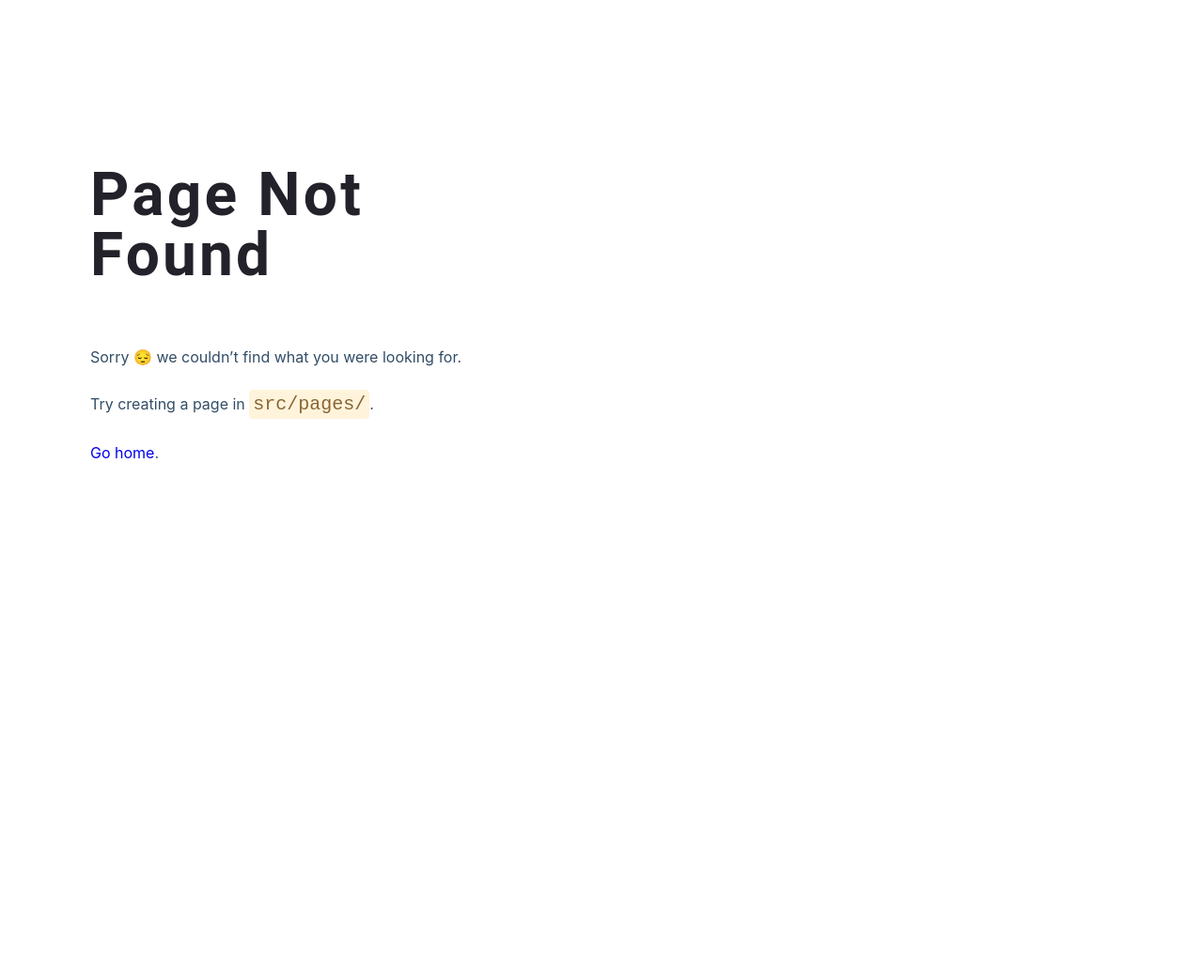
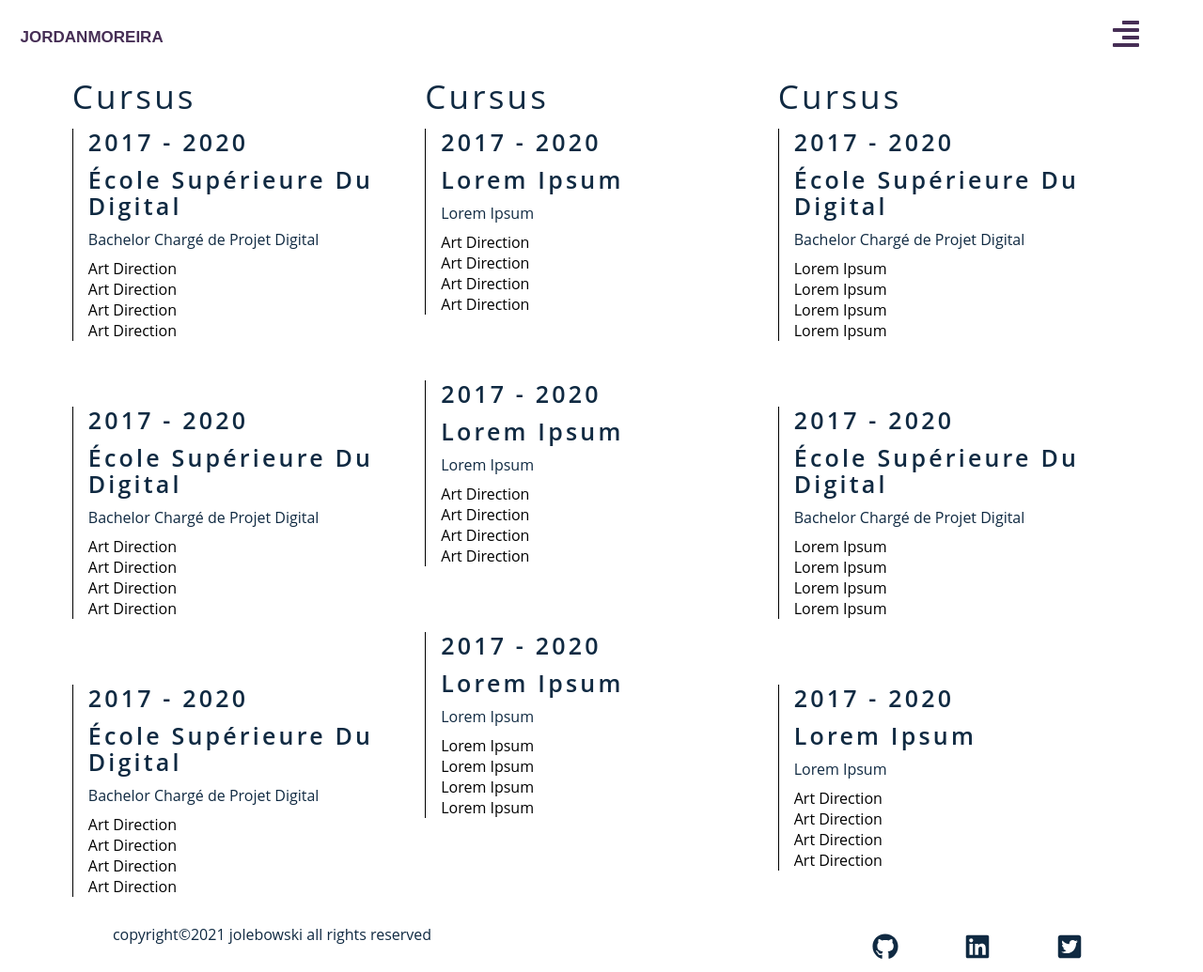
Before and after one commit to jolebowski/portfolio, a Gatsby site: page /resume in a window 1280 px wide. Before the commit this address had no page. Shown: the whole page at 94% size. Before the commit the page ends 800 px from the top, so only its background shows below. Built offline with nearby package versions, Linux system fonts and the light colour scheme; Gatsby itself is replaced by a stand-in of ours.

Commit message:
add page resume

```diff
--- a/src/css/main.css
+++ b/src/css/main.css
@@ -36,6 +36,10 @@
     --dark-shadow: 0 5px 15px rgba(0, 0, 0, 0.2);
     --max-width: 1170px;
     --fixed-width: 700px;
+    --columns: 12;
+    --outer-gap: 7vw;
+    --inner-gap: 1vw;
+    --outer-col: calc(var(--outer-gap) - var(--inner-gap));
   }
   /*
   ===============
@@ -58,7 +62,7 @@ body {
   font-size: 0.875rem;
   margin-top: 5rem;
 }
-ul {
+ol,ul {
   list-style-type: none;
 }
 a {
@@ -468,3 +472,101 @@ Sidebar Animation
   letter-spacing: 2px;
   font-size: 0.85rem;
 }
+
+/* resume */
+
+.resume-categories{
+  width: 100%;
+  display: grid;
+  grid-template-columns: var(--outer-col) repeat(var(--columns),minmax(0,1fr)) var(--outer-col );
+}
+
+@media screen and (min-width: 896px) {
+  .resume-category:first-child {
+    grid-column: 2 / span 4;
+  }
+  .resume-category{
+    grid-column: span 4 / auto;
+    margin-top: 0px;
+  }
+}
+
+@media screen and (min-width: 896px) {
+  .resume-category-title{
+    font-size: 45px;
+    line-height: 54px;
+  }
+  .resume-sub-category > h3{
+    font-size: 27px;
+    line-height: 30px;
+  }
+  .resume-sub-category > h4{
+    font-size: 27px;
+    line-height: 30px;
+  }
+}
+/* .resume-category {
+  grid-column: 2 / -2;
+  margin-top: 100px;
+} */
+.resume-category-title {
+  font-family: var(--ff-secondary);
+  font-weight: 400;
+  font-size: 35px;
+  line-height: 45px;
+  position: sticky;
+  top: 0px;
+  z-index: 1;
+  background: var(--clr-white);
+}
+.resume-category > ul:first-child {
+  margin-top: 35px;
+}
+.resume-sub-category:first-child{
+  margin-top: 0px;
+}
+
+.resume-sub-category{
+  position: relative;
+  padding-left: 17px;
+  margin-top: 70px;
+}
+
+.resume-sub-category::before{
+  content: "";
+  position: absolute;
+  top: 0px;
+  left: 0px;
+  width: 1px;
+  height: 100%;
+  background:var(--clr-black);
+}
+.resume-sub-category > h3{
+  font-weight: 600;
+  font-size: 25px;
+  line-height: 28px;
+  font-family: var(--ff-secondary);
+}
+.resume-sub-category > h4{
+  font-weight: 600;
+  font-size: 25px;
+  line-height: 28px;
+  font-family: var(--ff-secondary);
+}
+.resume-sub-category > h5{
+  font-weight: 500;
+  font-size: 16px;
+  line-height: 20px;
+  margin-top: 10px;
+  font-family: var(--ff-secondary);
+}
+.resume-list{
+  margin-top: 10px;
+}
+.resume-item{
+  font-weight: 400;
+  font-size: 16px;
+  line-height: 22px;
+  color: var(--clr-black);
+  font-family: var(--ff-secondary);
+}
--- /dev/null
+++ b/src/pages/resume.js
@@ -0,0 +1,131 @@
+import React from "react"
+import Layout from "../components/layout"
+import SEO from "../components/seo"
+
+const Resume = () => {
+  return (
+    <Layout>
+      <SEO title="Resume" />
+      <main>
+        <ul className="resume-categories">
+            <li className="resume-category">
+                <h2 className="resume-category-title">Cursus</h2>
+                <ol>
+                    <li className="resume-sub-category">
+                        <h3>2017 - 2020</h3>
+                        <h4>École Supérieure du Digital</h4>
+                        <h5>Bachelor Chargé de Projet Digital</h5>
+                        <ol className="resume-list">
+                            <li class="resume-item">Art Direction</li>
+                            <li class="resume-item">Art Direction</li>
+                            <li class="resume-item">Art Direction</li>
+                            <li class="resume-item">Art Direction</li>
+                        </ol>
+                    </li>
+                    <li className="resume-sub-category">
+                        <h3>2017 - 2020</h3>
+                        <h4>École Supérieure du Digital</h4>
+                        <h5>Bachelor Chargé de Projet Digital</h5>
+                        <ol className="resume-list">
+                            <li class="resume-item">Art Direction</li>
+                            <li class="resume-item">Art Direction</li>
+                            <li class="resume-item">Art Direction</li>
+                            <li class="resume-item">Art Direction</li>
+                        </ol>
+                    </li>
+                    <li className="resume-sub-category">
+                        <h3>2017 - 2020</h3>
+                        <h4>École Supérieure du Digital</h4>
+                        <h5>Bachelor Chargé de Projet Digital</h5>
+                        <ol className="resume-list">
+                            <li class="resume-item">Art Direction</li>
+                            <li class="resume-item">Art Direction</li>
+                            <li class="resume-item">Art Direction</li>
+                            <li class="resume-item">Art Direction</li>
+                        </ol>
+                    </li>
+                </ol>
+            </li>
+            <li className="resume-category">
+			<h2 className="resume-category-title">Cursus</h2>
+                <ol>
+                    <li className="resume-sub-category">
+                        <h3>2017 - 2020</h3>
+                        <h4>Lorem Ipsum</h4>
+                        <h5>Lorem Ipsum</h5>
+                        <ol className="resume-list">
+                            <li class="resume-item">Art Direction</li>
+                            <li class="resume-item">Art Direction</li>
+                            <li class="resume-item">Art Direction</li>
+                            <li class="resume-item">Art Direction</li>
+                        </ol>
+                    </li>
+                    <li className="resume-sub-category">
+                        <h3>2017 - 2020</h3>
+                        <h4>Lorem Ipsum</h4>
+                        <h5>Lorem Ipsum</h5>
+                        <ol className="resume-list">
+                            <li class="resume-item">Art Direction</li>
+                            <li class="resume-item">Art Direction</li>
+                            <li class="resume-item">Art Direction</li>
+                            <li class="resume-item">Art Direction</li>
+                        </ol>
+                    </li>
+                    <li className="resume-sub-category">
+                        <h3>2017 - 2020</h3>
+                        <h4>Lorem Ipsum</h4>
+                        <h5>Lorem Ipsum</h5>
+                        <ol className="resume-list">
+                            <li class="resume-item">Lorem Ipsum</li>
+                            <li class="resume-item">Lorem Ipsum</li>
+                            <li class="resume-item">Lorem Ipsum</li>
+                            <li class="resume-item">Lorem Ipsum</li>
+                        </ol>
+                    </li>
+                </ol>
+			</li>
+            <li className="resume-category">
+			<h2 className="resume-category-title">Cursus</h2>
+                <ol>
+                    <li className="resume-sub-category">
+                        <h3>2017 - 2020</h3>
+                        <h4>École Supérieure du Digital</h4>
+                        <h5>Bachelor Chargé de Projet Digital</h5>
+                        <ol className="resume-list">
+                            <li class="resume-item">Lorem Ipsum</li>
+                            <li class="resume-item">Lorem Ipsum</li>
+                            <li class="resume-item">Lorem Ipsum</li>
+                            <li class="resume-item">Lorem Ipsum</li>
+                        </ol>
+                    </li>
+                    <li className="resume-sub-category">
+                        <h3>2017 - 2020</h3>
+                        <h4>École Supérieure du Digital</h4>
+                        <h5>Bachelor Chargé de Projet Digital</h5>
+                        <ol className="resume-list">
+                            <li class="resume-item">Lorem Ipsum</li>
+                            <li class="resume-item">Lorem Ipsum</li>
+                            <li class="resume-item">Lorem Ipsum</li>
+                            <li class="resume-item">Lorem Ipsum</li>
+                        </ol>
+                    </li>
+                    <li className="resume-sub-category">
+                        <h3>2017 - 2020</h3>
+                        <h4>Lorem Ipsum</h4>
+                        <h5>Lorem Ipsum</h5>
+                        <ol className="resume-list">
+                            <li class="resume-item">Art Direction</li>
+                            <li class="resume-item">Art Direction</li>
+                            <li class="resume-item">Art Direction</li>
+                            <li class="resume-item">Art Direction</li>
+                        </ol>
+                    </li>
+                </ol>
+			</li>
+        </ul>
+      </main>
+    </Layout>
+  )
+}
+
+export default Resume
```
